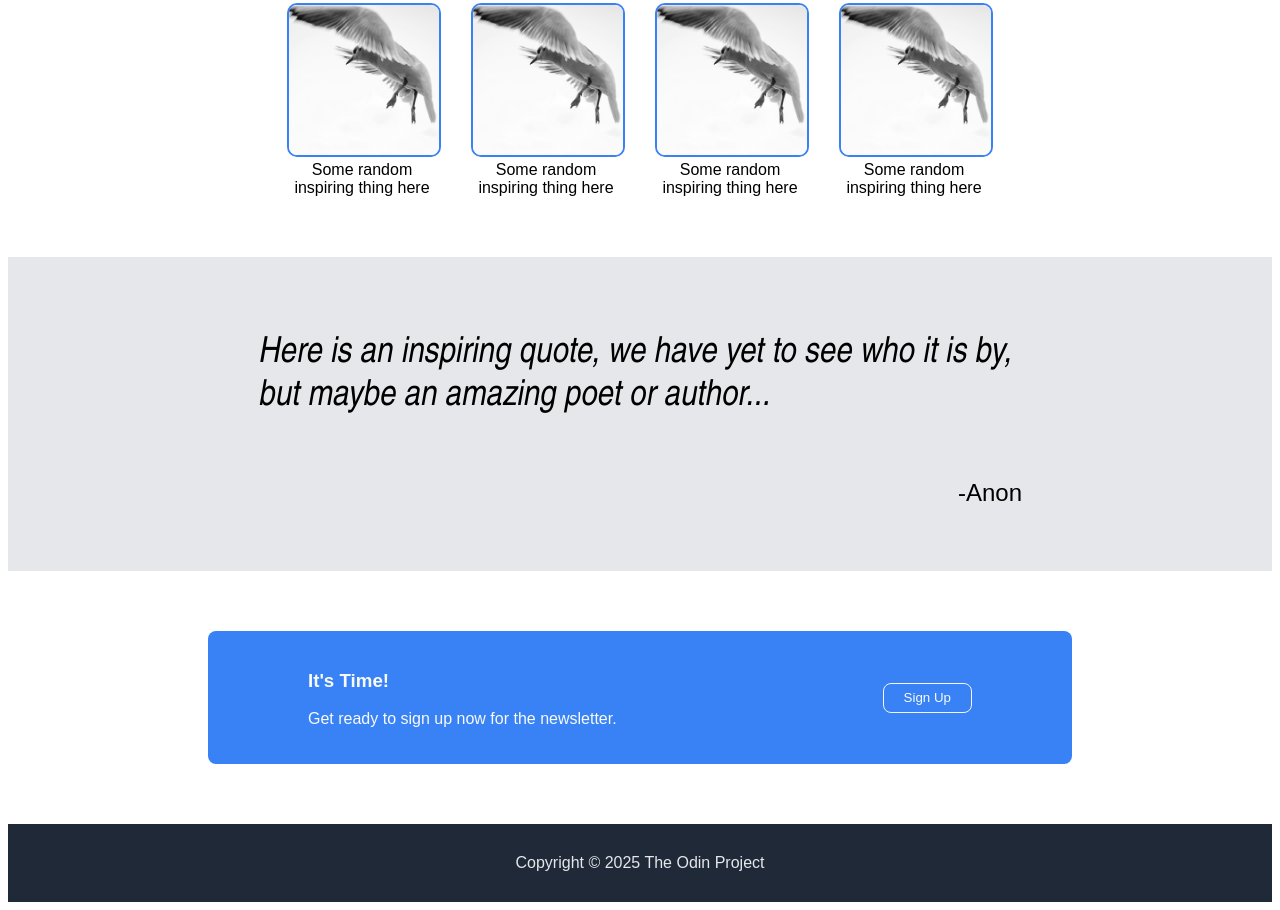
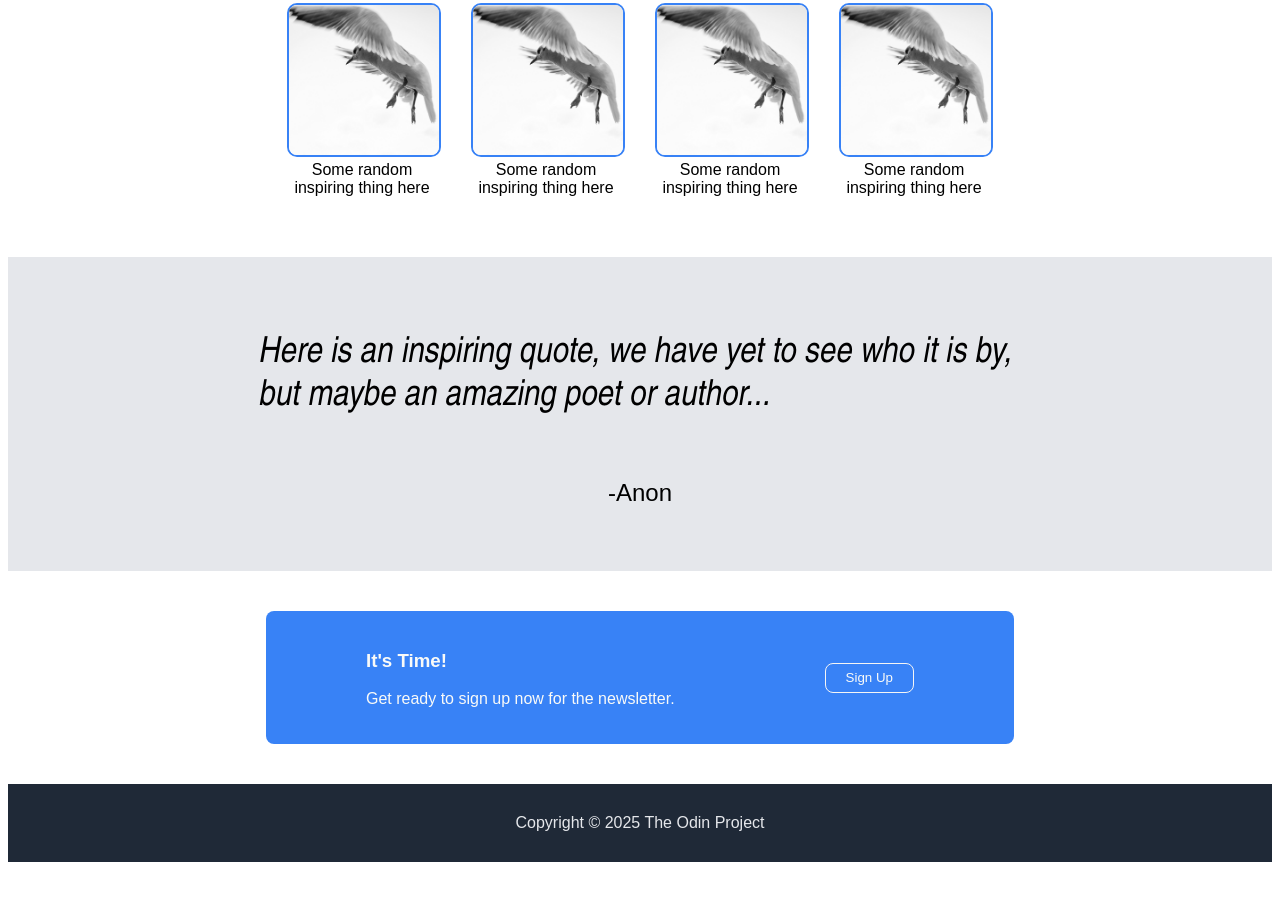
Before and after one commit to saintraq/landing-page, a plain HTML site: page index.html in a window 1280 px wide. Shown: the part 556-1466 px from the top of the page. After the commit the page ends 1426 px from the top, so only its background shows below. Drawn offline with Linux system fonts and the light colour scheme.

Commit message:
Fix max width of call to action box

```diff
--- a/style.css
+++ b/style.css
@@ -78,10 +78,12 @@ img {
     display: flex;
     flex-direction: column;
     background-color: #e5e7eb;
+    align-items: center;
     padding: 40px 250px;
 }
 
 .quote-body {
+    max-width: 900px;
     font-family: 'Arial Narrow', Arial, sans-serif;
     font-size: 36px;
     font-style: italic;
@@ -90,18 +92,18 @@ img {
 }
 
 .credit {
-    text-align: right;
     font-size: 24px;
 }
 
 .action {
     display: flex;
+    max-width: 900px;
     justify-content: space-between;
     align-items: center;
     background: #3882f6;
     color: #f9faf8;
     gap: 150px;
-    margin: 60px 200px;
+    margin: 40px auto;
     padding: 20px 100px;
     border-radius: 8px;
 }
```
